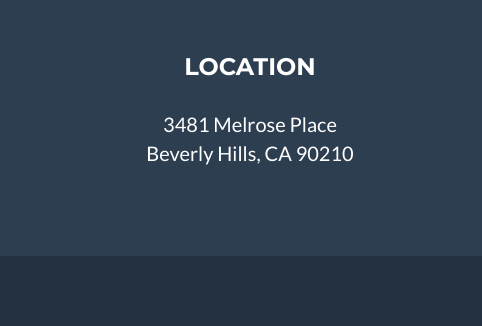
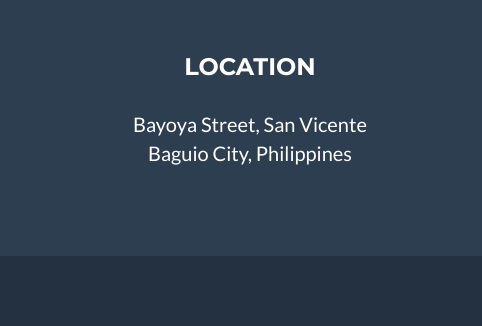
Before and after one commit to gailastrero/gailastrero.github.io, a website: page index.html in a window 1280 px wide. Shown: the part 3125-3451 px from the top of the page, 0-482 px from the left. Drawn offline with nearby package versions, Linux system fonts and the light colour scheme.

Commit message:
Add files via upload

```diff
--- a/index.html
+++ b/index.html
@@ -243,8 +243,8 @@
                 <div class="row">
                     <div class="footer-col col-md-4">
                         <h3>Location</h3>
-                        <p>3481 Melrose Place
-                            <br>Beverly Hills, CA 90210</p>
+                        <p>Bayoya Street, San Vicente
+                            <br>Baguio City, Philippines</p>
                     </div>
                     <div class="footer-col col-md-4">
                         <h3>Around the Web</h3>
```
